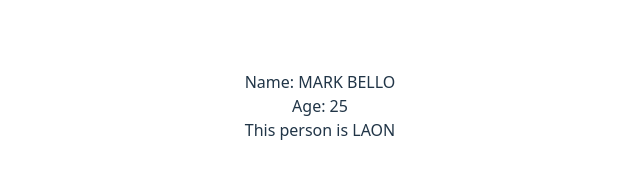
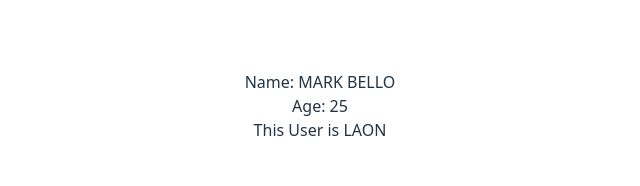
Before and after one commit to m4rkbello/SELF_TAUGHT_UNIVERSITY_REACTJS_TYPESCRIPT, a React (Vite) app: page / in a window 1280 px wide. Both pictures are taken after a click on the button "Toggle Info". Shown: the part 212-398 px from the top of the page, without its empty margins (320-960 px from the left). Built offline with nearby package versions, Linux system fonts and the light colour scheme.

Commit message:
ADD USECONTEXT API WITH TYPESCRIPT APPROACH

```diff
--- a/src/App.tsx
+++ b/src/App.tsx
@@ -1,5 +1,5 @@
 import "./App.css";
-import Person from "./Person";
+import User from "./Person";
 //A DATATYPE STRING
 let paldo: string = "OHAHAY!";
 
@@ -14,7 +14,7 @@ let paldos: number[] = [1,2,3,4,5];
 
 function App() {
   return <>
-    <Person name={"MARK BELLO"} age={25} isMarried={false} />
+    <User name={"MARK BELLO"} age={25} isMarried={false} />
   </>;
 }
 
--- a/src/Person.tsx
+++ b/src/Person.tsx
@@ -1,12 +1,7 @@
 import { useState } from "react";
 
-interface Person {
-    name: string,
-    age: number,
-    isMarried: boolean,
-}
 
-const Person = (props: Person) => {
+const User = (props: Props) => {
 
     //useState
     const [isShowInfo, setShowInfo] = useState<boolean>(false);
@@ -30,7 +25,7 @@ const Person = (props: Person) => {
                         <br />
                         Age: {props.age}
                         <br />
-                        This person is {props.isMarried ? "MINYO" : "LAON"}
+                        This User is {props.isMarried ? "MINYO" : "LAON"}
                         <br />
                     </p>
                 </>
@@ -51,4 +46,4 @@ const Person = (props: Person) => {
     );
 };
 
-export default Person;
+export default User;
```
Also changed, not shown: src/UserContextProvider.tsx (added, +35 -0 lines).
